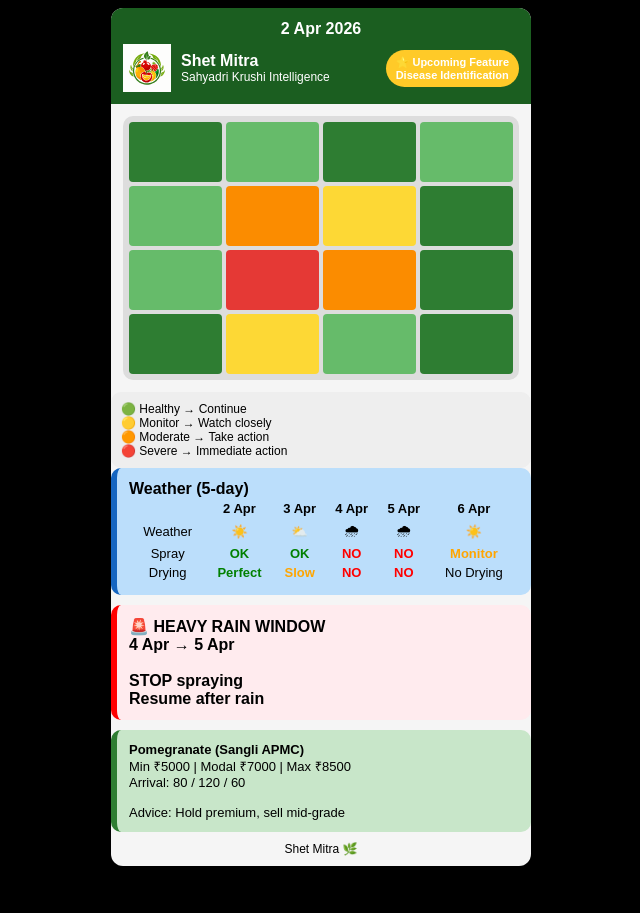
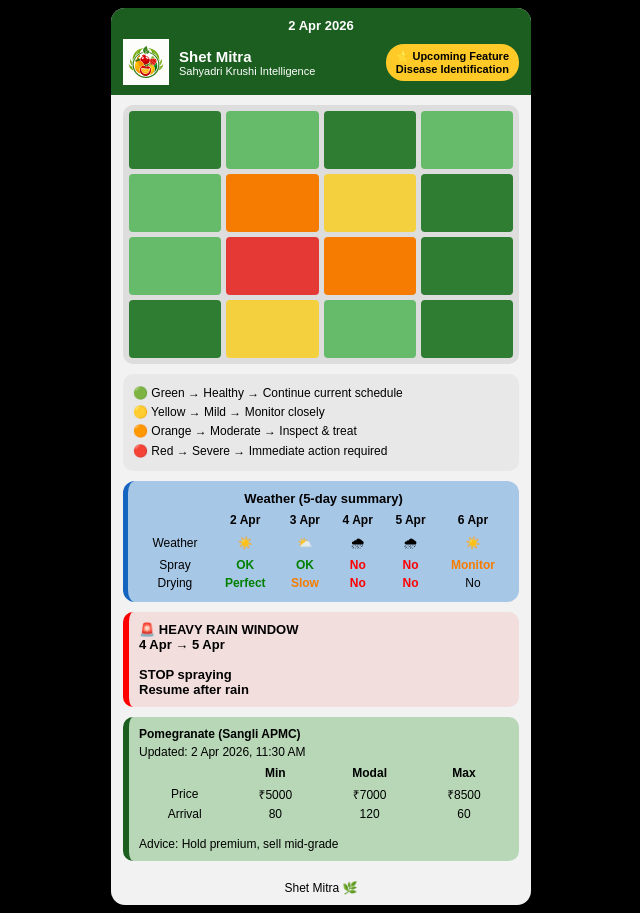
Before and after one commit to sinhapunkaj-beep/shet-mitra-backend, a FastAPI app: page /report-ui in a window 1280 px wide. Shown: the whole page, without its empty margins (319-959 px from the left). Before the commit the page ends 866 px from the top, so only its background shows below. Run offline with FastAPI, Linux system fonts and the light colour scheme.

Commit message:
Final stable UI (Task 2) + weather + clean layout (no Jinja)

```diff
--- a/templates/report.html
+++ b/templates/report.html
@@ -5,7 +5,7 @@
 
 <style>
 body {
-    font-family: Arial;
+    font-family: Arial, Helvetica, sans-serif;
     background: #000;
     display: flex;
     justify-content: center;
@@ -13,20 +13,22 @@ body {
 
 .container {
     width: 420px;
-    background: #f5f5f5;
-    border-radius: 12px;
+    background: #f2f2f2;
+    border-radius: 14px;
     overflow: hidden;
 }
 
+/* HEADER */
 .header {
     background: #1b5e20;
     color: white;
-    padding: 12px;
+    padding: 10px 12px;
 }
 
 .date {
     text-align: center;
     font-weight: bold;
+    font-size: 13px;
     margin-bottom: 6px;
 }
 
@@ -42,80 +44,112 @@ body {
     align-items: center;
 }
 
-.logo { width: 48px; }
+.logo { width: 46px; }
 
-.title { font-size: 16px; font-weight: bold; }
-.sub { font-size: 12px; }
+.title { font-size: 15px; font-weight: bold; }
+.sub { font-size: 11px; }
 
-.star {
+.badge {
     background: #ffca28;
+    color: black;
     padding: 6px 10px;
-    border-radius: 20px;
+    border-radius: 18px;
     font-size: 11px;
     font-weight: bold;
+    text-align: center;
 }
 
-.section { padding: 12px; }
+/* GRID */
+.section { padding: 10px 12px; }
 
 .grid {
     display: grid;
     grid-template-columns: repeat(4,1fr);
-    gap: 4px;
+    gap: 5px;
     background: #ddd;
     padding: 6px;
     border-radius: 10px;
 }
 
-.cell { height: 60px; border-radius: 4px; }
+.cell { height: 58px; border-radius: 4px; }
 
 .g{background:#2e7d32;}
 .lg{background:#66bb6a;}
-.y{background:#fdd835;}
-.o{background:#fb8c00;}
+.y{background:#f4d03f;}
+.o{background:#f57c00;}
 .r{background:#e53935;}
 
+/* LEGEND */
 .legend {
-    background: #eee;
+    background: #e8e8e8;
+    margin: 0 12px;
     padding: 10px;
     border-radius: 10px;
     font-size: 12px;
+    line-height: 1.6;
 }
 
+/* WEATHER */
 .weather {
-    background:#bbdefb;
-    padding:12px;
-    border-left:6px solid #1565c0;
-    border-radius:10px;
+    background:#a7c7e7;
+    margin: 10px 12px;
+    padding: 10px;
+    border-radius: 12px;
+    border-left: 5px solid #1565c0;
 }
 
-.alert {
-    background:#ffebee;
-    border-left:6px solid red;
-    padding:12px;
-    margin-top:10px;
-    border-radius:10px;
-    font-weight:bold;
-}
-
-.market {
-    background:#c8e6c9;
-    border-left:6px solid #2e7d32;
-    padding:12px;
-    margin-top:10px;
-    border-radius:10px;
-    font-size:13px;
+.weather-title {
+    text-align: center;
+    font-weight: bold;
+    margin-bottom: 6px;
+    font-size: 13px;
 }
 
 table {
     width:100%;
     text-align:center;
+    font-size:12px;
+    border-collapse: collapse;
+}
+
+th { padding-bottom: 4px; }
+td { padding: 2px 0; }
+
+.green { color:green; font-weight:bold; }
+.red { color:red; font-weight:bold; }
+.orange { color:#f57c00; font-weight:bold; }
+
+/* ALERT */
+.alert {
+    background:#f3dede;
+    border-left:6px solid red;
+    margin: 10px 12px;
+    padding:10px;
+    border-radius:10px;
+    font-weight:bold;
     font-size:13px;
 }
 
-.green { color:green; font-weight:bold; }
-.red { color:red; font-weight:bold; }
-.orange { color:orange; font-weight:bold; }
+/* MARKET */
+.market {
+    background:#b7d7b7;
+    border-left:6px solid #1b5e20;
+    margin: 10px 12px;
+    padding:10px;
+    border-radius:10px;
+    font-size:12px;
+}
 
+.market-title {
+    font-weight:bold;
+    margin-bottom:4px;
+}
+
+.market table {
+    margin-top:6px;
+}
+
+/* FOOTER */
 .footer {
     text-align:center;
     padding:10px;
@@ -128,6 +162,7 @@ table {
 
 <div class="container">
 
+<!-- HEADER -->
 <div class="header">
 <div class="date">2 Apr 2026</div>
 
@@ -140,10 +175,14 @@ table {
 </div>
 </div>
 
-<div class="star">⭐ Upcoming Feature<br>Disease Identification</div>
+<div class="badge">
+⭐ Upcoming Feature<br>
+Disease Identification
+</div>
 </div>
 </div>
 
+<!-- GRID -->
 <div class="section">
 <div class="grid">
 <div class="cell g"></div><div class="cell lg"></div><div class="cell g"></div><div class="cell lg"></div>
@@ -153,15 +192,17 @@ table {
 </div>
 </div>
 
-<div class="section legend">
-🟢 Healthy → Continue<br>
-🟡 Monitor → Watch closely<br>
-🟠 Moderate → Take action<br>
-🔴 Severe → Immediate action
+<!-- LEGEND -->
+<div class="legend">
+🟢 Green → Healthy → Continue current schedule<br>
+🟡 Yellow → Mild → Monitor closely<br>
+🟠 Orange → Moderate → Inspect & treat<br>
+🔴 Red → Severe → Immediate action required
 </div>
 
-<div class="section weather">
-<b>Weather (5-day)</b>
+<!-- WEATHER -->
+<div class="weather">
+<div class="weather-title">Weather (5-day summary)</div>
 
 <table>
 <tr>
@@ -177,8 +218,8 @@ table {
 <td>Spray</td>
 <td class="green">OK</td>
 <td class="green">OK</td>
-<td class="red">NO</td>
-<td class="red">NO</td>
+<td class="red">No</td>
+<td class="red">No</td>
 <td class="orange">Monitor</td>
 </tr>
 
@@ -186,27 +227,37 @@ table {
 <td>Drying</td>
 <td class="green">Perfect</td>
 <td class="orange">Slow</td>
-<td class="red">NO</td>
-<td class="red">NO</td>
-<td>No Drying</td>
+<td class="red">No</td>
+<td class="red">No</td>
+<td>No</td>
 </tr>
 </table>
 </div>
 
-<div class="section alert">
+<!-- ALERT -->
+<div class="alert">
 🚨 HEAVY RAIN WINDOW<br>
 4 Apr → 5 Apr<br><br>
 STOP spraying<br>
 Resume after rain
 </div>
 
-<div class="section market">
-<b>Pomegranate (Sangli APMC)</b><br>
-Min ₹5000 | Modal ₹7000 | Max ₹8500<br>
-Arrival: 80 / 120 / 60<br><br>
+<!-- MARKET -->
+<div class="market">
+<div class="market-title">Pomegranate (Sangli APMC)</div>
+Updated: 2 Apr 2026, 11:30 AM
+
+<table>
+<tr><th></th><th>Min</th><th>Modal</th><th>Max</th></tr>
+<tr><td>Price</td><td>₹5000</td><td>₹7000</td><td>₹8500</td></tr>
+<tr><td>Arrival</td><td>80</td><td>120</td><td>60</td></tr>
+</table>
+
+<br>
 Advice: Hold premium, sell mid-grade
 </div>
 
+<!-- FOOTER -->
 <div class="footer">
 Shet Mitra 🌿
 </div>
```
